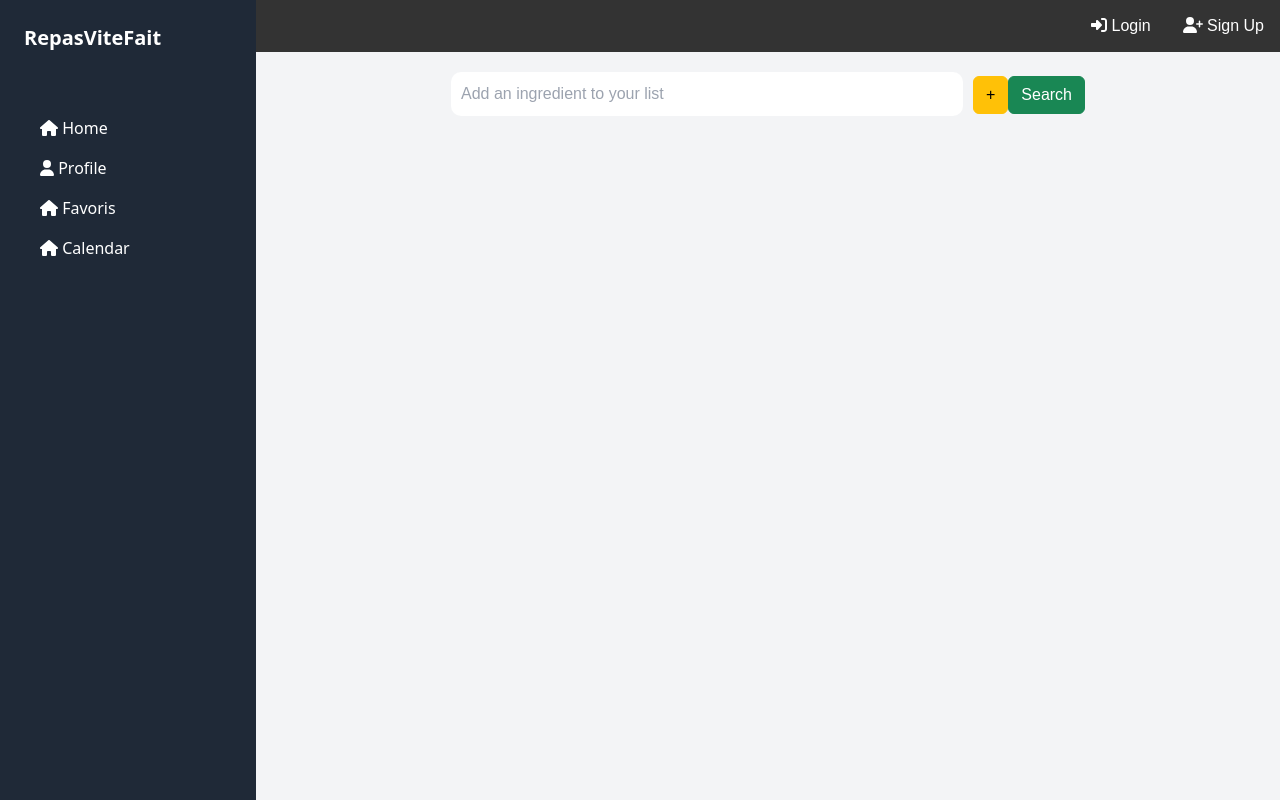
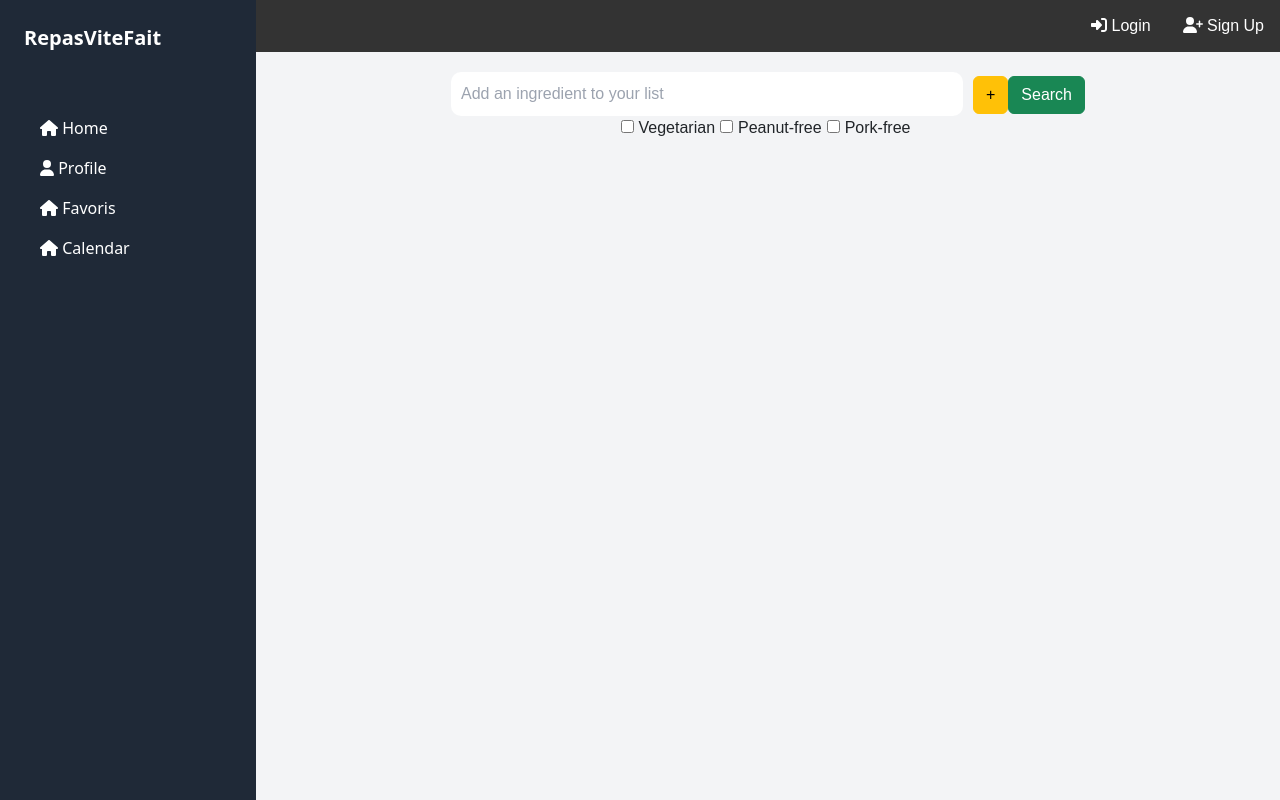
Before and after one commit to NiNejah/repas_vite_fait, a Vue app in the folder frontend/: page / in a window 1280 px wide. Built offline with nearby package versions, Linux system fonts and the light colour scheme.

Commit message:
Ajout particularités alimentaires

```diff
--- a/frontend/src/components/Home.vue
+++ b/frontend/src/components/Home.vue
@@ -35,8 +35,13 @@ const searchRecipes = async () => {
   try {
     if(keywords._rawValue.length > 0){
       const filters = keywords._rawValue.join(' ');
+      let health = "";
+      if(document.getElementById("vegetarian").checked) health += "&health=vegetarian";
+      if(document.getElementById("peanut").checked) health += "&health=peanut-free";
+      if(document.getElementById("pork").checked) health += "&health=pork-free";
       console.log(filters);
-      const response = await fetch("https://api.edamam.com/api/recipes/v2?type=public&q=" + filters + "&app_id=01c306cf&app_key=6179f34f1acea7368bcd5d4020b90b0c");
+      const response = await fetch("https://api.edamam.com/api/recipes/v2?type=public&q=" + filters
+      + "&app_id=01c306cf&app_key=6179f34f1acea7368bcd5d4020b90b0c" + health);
       if(response.status === 200){
         //removeRecipesCards();
 
@@ -87,6 +92,20 @@ const removeRecipesCards = () => {
       <input v-model="searchQuery" class="searchBar" type="search" placeholder="Add an ingredient to your list">
       <b-button variant="warning" @click="addKeyword">+</b-button>
       <b-button variant="success" @click="searchRecipes">Search</b-button>
+    </div>
+    <div id="checkboxes">
+      <div class="checkbox">
+        <input type="checkbox" id="vegetarian" name="vegetarian"/>
+        <label for="vegetarian">Vegetarian</label>
+      </div>
+      <div class="checkbox">
+        <input type="checkbox" id="peanut" name="peanut"/>
+        <label for="peanut">Peanut-free</label>
+      </div>
+      <div class="checkbox">
+        <input type="checkbox" id="pork" name="pork"/>
+        <label for="pork">Pork-free</label>
+      </div>
     </div>
     <div id="keywords">
       <div class="keyword" v-for="keyword of keywords" :key="keyword">
@@ -157,7 +176,7 @@ li a {
 }
 
 #keywords {
-  margin-top: 20px;
+  margin-top: 10px;
 }
 
 .keyword {
@@ -178,4 +197,13 @@ li a {
 .keyword p {
   margin-right: 5px;
 }
+
+.checkbox {
+  display: inline;
+  text-align: center;
+}
+
+.checkbox * {
+  margin-right: 5px;
+}
 </style>
```
